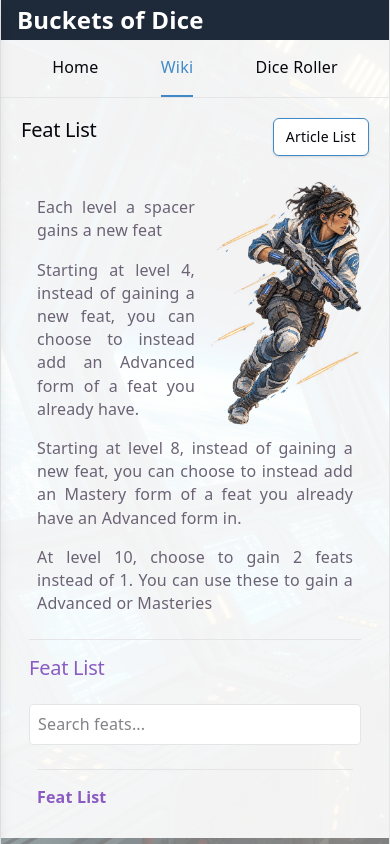
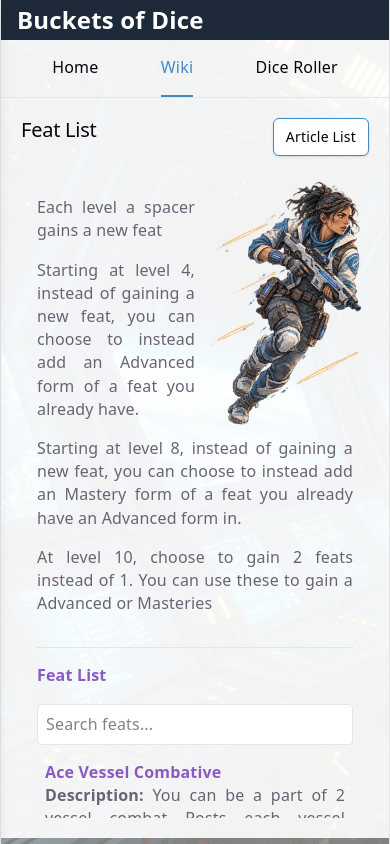
Before and after one commit to jairusaurus-rex/buckets-of-dice, a React (Vite) app: page /wiki/leveling-feats in a window 390 px wide. Built offline with nearby package versions, Linux system fonts and the light colour scheme.

Commit message:
refactor: remove redundant markup and streamline FeatListArticle component

```diff
--- a/src/components/pages/wiki/articles/leveling/FeatListArticle.tsx
+++ b/src/components/pages/wiki/articles/leveling/FeatListArticle.tsx
@@ -29,18 +29,7 @@ export const FeatListArticle = () => {
                 Advanced form in.</p>
             <p className="p-2">At level 10, choose to gain 2 feats instead of 1. You can
                 use these to gain a Advanced or Masteries</p>
-            <div className="clear-both flex flex-col md:flex-row md:items-center md:justify-between gap-4 mt-4 border-t border-[var(--border)] pt-4">
-                <h2 className="font-bold">Feat List</h2>
-                <input
-                    type="search"
-                    value={searchTerm}
-                    onChange={(event) => setSearchTerm(event.target.value)}
-                    placeholder="Search feats..."
-                    aria-label="Search non-suit feats"
-                    className="w-full md:w-3/4 rounded border border-[var(--border)] bg-[var(--bg)] p-2 text-[var(--text-h)]"
-                />
 
-            </div>
             <ListLayout
                 title="Feat List"
                 showSearch
@@ -88,44 +77,7 @@ export const FeatListArticle = () => {
                     </>
                 )}
             />
-            <div className="columns-1 md:columns-2 gap-8">
-                {featData.map((feat) => (
-                    <div key={feat.id} className="mt-2 p-2  break-inside-avoid border-t border-[var(--border)]">
 
-                        <div className="font-bold">
-                            <h4>{feat.name}</h4>
-                        </div>
-
-                        <div>
-                            <strong>Description:</strong> <DiceTextString>{feat.description}</DiceTextString>
-                        </div>
-                        <div>
-                            {feat.advanced && (
-                                <div className="p-2">
-                                    <strong>Advanced:</strong> <DiceTextString>{feat.advanced.description}</DiceTextString>
-                                </div>
-                            )}
-                        </div>
-                        <div>
-                            {feat.mastery && (
-                                <div className="p-2">
-                                    <strong>Mastery:</strong> <DiceTextString>{feat.mastery.description}</DiceTextString>
-                                </div>
-                            )}
-                        </div>
-                        <div>
-                            {feat.link && (
-                                <div className="p-2">
-                                    <span>See {feat.name} details <Link to={feat.link}>here</Link></span>
-                                </div>
-                            )}
-                        </div>
-                        <div className="m-0 p-3 text-[var(--tags)] text-xs text-right">
-                            {feat.tags?.join(" - ")}
-                        </div>
-                    </div>
-                ))}
-            </div>
         </div>
     )
 }
```
